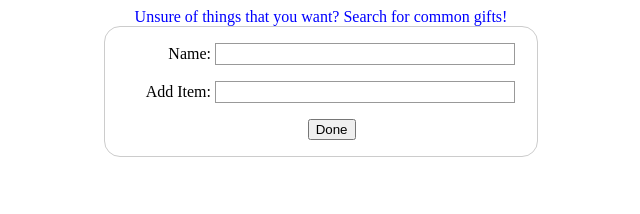
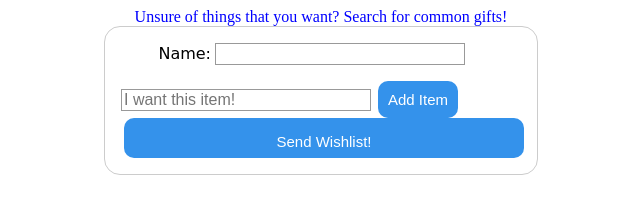
Before and after one commit to CubeSolver25/Wishlist, a plain HTML site: page index.html in a window 1280 px wide. Shown: the whole page, without its empty margins (319-959 px from the left). Drawn offline with Linux system fonts and the light colour scheme; a web font is replaced by a local one.

Commit message:
Changed Button Styling for the Form Page

```diff
--- a/index.html
+++ b/index.html
@@ -7,22 +7,19 @@
     <meta charset="utf-8">
     <meta name="viewport" content="width=device-width">
     <title>repl.it</title>
-    <link href="style.css" rel="stylesheet" type="text/css" />
+    <link href="style.css" rel="stylesheet" type="text/css">
   </head>
   <body>
-    <script src="script.js"></script>
-<form action="/my-handling-form-page" method="post">
+<form method="post">
   <div>
-    <label for="name">Name:</label>
+    <label class="name" for="name">Name:</label>
     <input type="text" id="name" name="user_name">
   </div>
   <div>
-    <label for="name">Add Item:</label>
-    <input type="text" id="item" name="add_item">
+    <input type="text" id="item" name="add_item" placeholder="I want this item!">
+    <button type="button" class="button">Add Item</button>
   </div>
-  <div class="button">
-  <div class="button">
-  <button type="submit">Done</button>
+  <button type="submit" class="buttonWishlist">Send Wishlist!</button>
 </div>
 </form>
   </body>
--- a/script.js
+++ b/script.js
@@ -1 +1,3 @@
-console.log(document.getElementById("1"))
+  function searchURL(){
+    console.log(document.getElementById('textbox_id').value)
+  }
--- a/style.css
+++ b/style.css
@@ -1,3 +1,6 @@
+@import url('https://fonts.googleapis.com/css?family=Audiowide&display=swap');
+@import url('https://fonts.googleapis.com/css?family=Mountains+of+Christmas&display=swap');
+
 form {
   /* Center the form on the page */
   margin: 0 auto;
@@ -26,7 +29,7 @@ textarea {
   font: 1em sans-serif;
 
   /* Uniform text field size */
-  width: 300px;
+  width: 250px;
   box-sizing: border-box;
 
   /* Match form field borders */
@@ -55,7 +58,7 @@ textarea {
 button {
   /* This extra margin represent roughly the same space as the space
      between the labels and their text fields */
-  margin-left: .5em;
+  margin-left: .2em;
 }
 a{
 display:flex;
@@ -64,6 +67,36 @@ text-decoration:none;
 color:blue;
 }
 
-.button2:hover {
-  box-shadow: 0 12px 16px 0 rgba(0,0,0,0.24), 0 17px 50px 0 rgba(0,0,0,0.19);
+.button {
+background: none;
+  background-color:#3492eb; /* Green */
+  border: none;
+  color: white;
+  padding: 10px;
+  text-align: center;
+  text-decoration: none;
+  display: inline-block;
+  font-size: 15px;
+  border-radius:10px;
+
+
 }
+
+.buttonWishlist{
+  background: none;
+  background-color:#3492eb; /* Green */
+  border: none;
+  color: white;
+  padding: 15px 32px;
+  text-align: center;
+  text-decoration: none;
+  display: inline-block;
+  font-size: 15px;
+  border-radius:10px;
+  width:100%;
+  height:40px;
+}
+
+.name{
+  font-family: 'Mountains of Christmas', cursive;
+}
```
Also changed, not shown: Search.html (+2 -1 lines).
